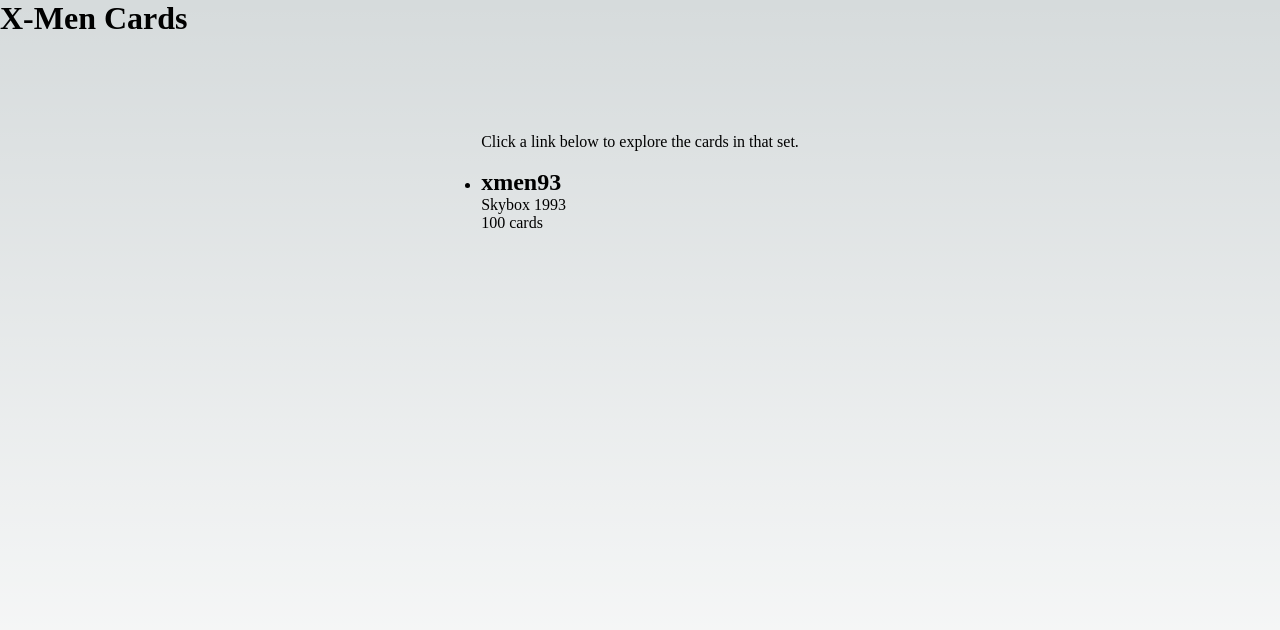
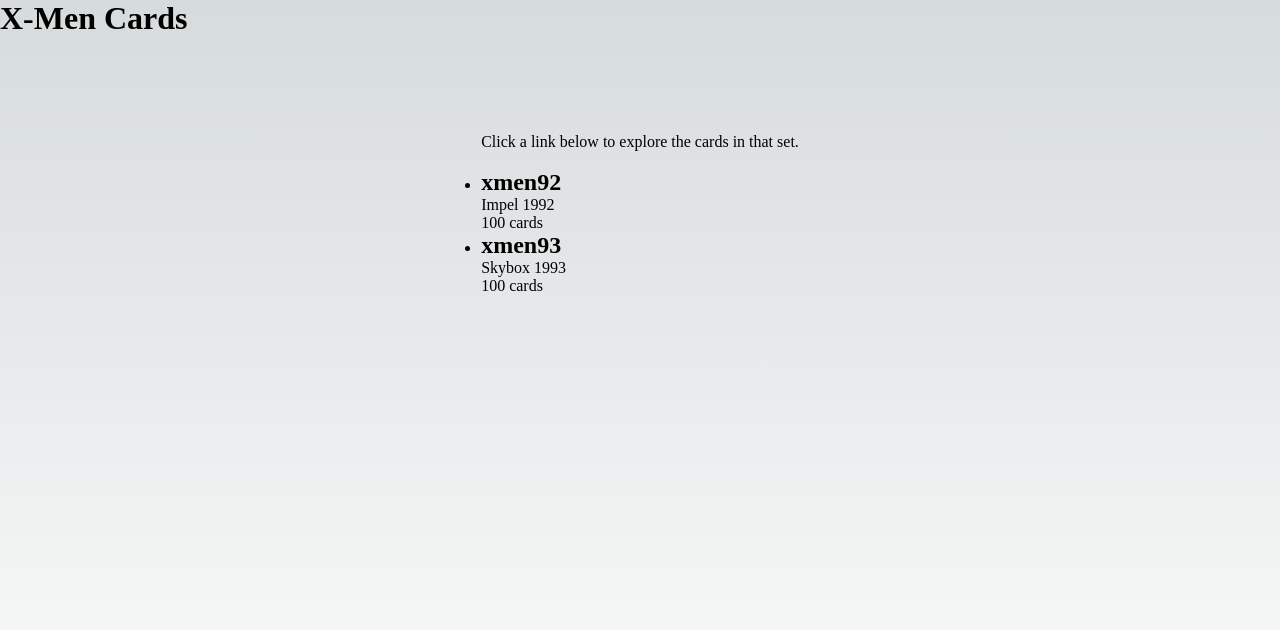
Before and after one commit to karldreher/x-men-cards, a Next.js app: page / in a window 1280 px wide. Shown: the top 630 px of the page. Built offline with nearby package versions, Linux system fonts and the light colour scheme.

Commit message:
feat: another set

```diff
--- a/src/resources/cards.js
+++ b/src/resources/cards.js
@@ -1,4 +1,14 @@
 const decks = [
+    {
+        "title": "xmen92",
+        "description": "Impel 1992",
+        "cards": 100,
+        "root": "https://uncannyxmen.net/sites/default/files/images/cards/xmen92/",
+        // The number of digits for card numbers below 10.
+        "lpad": 2
+        //todo: special cards
+    },
+
     {
         "title": "xmen93",
         "description": "Skybox 1993",
```
